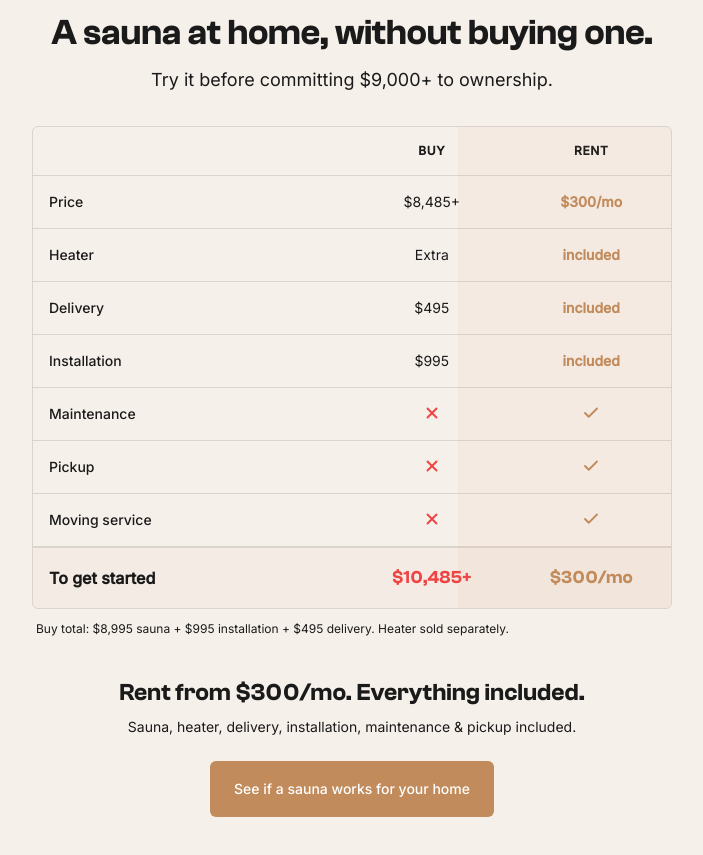
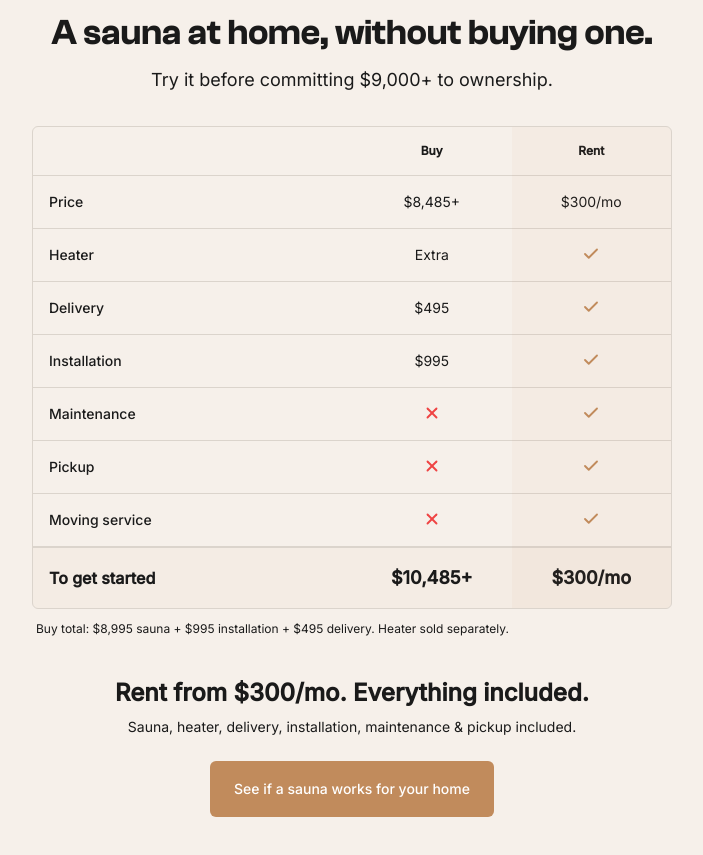
Before and after one commit to aryzach/aryzach.github.io, a React (Vite) app: page /reserve-traditional-landing in a window 1280 px wide. Shown: the part 2820-3675 px from the top of the page, without its empty margins (288-991 px from the left). Built offline with nearby package versions, Linux system fonts and the light colour scheme.

Commit message:
Changes
Co-authored-by: aryzach <30701475+aryzach@users.noreply.github.com>

```diff
--- a/src/pages/ReserveTraditionalLanding.tsx
+++ b/src/pages/ReserveTraditionalLanding.tsx
@@ -152,22 +152,22 @@ const RentVsBuySection = () => {
 
   const rows = [
     { feature: "Price", buy: "$8,485+", rent: "$300/mo" },
-    { feature: "Heater", buy: "Extra", rent: "included", included: true },
-    { feature: "Delivery", buy: "$495", rent: "included", included: true },
-    { feature: "Installation", buy: "$995", rent: "included", included: true },
+    { feature: "Heater", buy: "Extra", rent: true },
+    { feature: "Delivery", buy: "$495", rent: true },
+    { feature: "Installation", buy: "$995", rent: true },
     { feature: "Maintenance", buy: false, rent: true },
     { feature: "Pickup", buy: false, rent: true },
     { feature: "Moving service", buy: false, rent: true },
   ];
 
-  const renderCell = (value: string | boolean, accent = false) => {
+  const renderCell = (value: string | boolean) => {
     if (value === true) {
       return <Check className="mx-auto text-[hsl(var(--color-accent))]" size={18} strokeWidth={2.5} />;
     }
     if (value === false) {
       return <X className="mx-auto text-destructive" size={18} strokeWidth={2.5} />;
     }
-    return <span className={accent ? "text-[hsl(var(--color-accent))] font-semibold" : ""}>{value}</span>;
+    return <span>{value}</span>;
   };
 
   return (
@@ -183,11 +183,11 @@ const RentVsBuySection = () => {
         </div>
 
         <div className="bg-background rounded-lg border border-border overflow-hidden relative">
-          {/* Subtle tint behind the Rent column */}
-          <div className="absolute top-0 right-0 bottom-0 w-1/3 bg-[hsl(var(--color-accent)/0.06)] pointer-events-none" />
+          {/* Subtle tint behind the Rent column (1fr out of 4fr = 25%) */}
+          <div className="absolute top-0 right-0 bottom-0 w-1/4 bg-[hsl(var(--color-accent)/0.05)] pointer-events-none" />
 
           {/* Header */}
-          <div className="grid grid-cols-[2fr_1fr_1fr] border-b border-border text-[11px] md:text-xs font-semibold text-foreground uppercase tracking-wider">
+          <div className="grid grid-cols-[2fr_1fr_1fr] border-b border-border text-xs font-sans font-semibold text-foreground">
             <div className="p-3 md:p-4" />
             <div className="p-3 md:p-4 text-center">Buy</div>
             <div className="p-3 md:p-4 text-center">Rent</div>
@@ -197,37 +197,37 @@ const RentVsBuySection = () => {
           {rows.map((row, index) => (
             <div
               key={row.feature}
-              className={`grid grid-cols-[2fr_1fr_1fr] text-sm ${index !== rows.length - 1 ? "border-b border-border" : ""}`}
+              className={`grid grid-cols-[2fr_1fr_1fr] font-sans text-sm text-foreground ${index !== rows.length - 1 ? "border-b border-border" : ""}`}
             >
-              <div className="p-3 md:p-4 text-foreground font-medium">{row.feature}</div>
-              <div className="p-3 md:p-4 text-center text-muted-foreground">{renderCell(row.buy)}</div>
-              <div className="p-3 md:p-4 text-center text-foreground font-medium">{renderCell(row.rent, true)}</div>
+              <div className="p-3 md:p-4 font-medium">{row.feature}</div>
+              <div className="p-3 md:p-4 text-center">{renderCell(row.buy)}</div>
+              <div className="p-3 md:p-4 text-center">{renderCell(row.rent)}</div>
             </div>
           ))}
 
           {/* To get started — emphasized */}
-          <div className="grid grid-cols-[2fr_1fr_1fr] border-t-2 border-border bg-[hsl(var(--color-accent)/0.04)]">
-            <div className="p-3 md:p-4 text-foreground font-semibold text-sm md:text-base flex items-center">
+          <div className="grid grid-cols-[2fr_1fr_1fr] border-t-2 border-border bg-[hsl(var(--color-accent)/0.04)] font-sans">
+            <div className="p-3 md:p-4 font-semibold text-sm md:text-base flex items-center">
               To get started
             </div>
-            <div className="p-3 md:p-4 text-center text-destructive font-heading text-base md:text-lg font-semibold flex items-center justify-center">
+            <div className="p-3 md:p-4 text-center text-base md:text-lg font-semibold flex items-center justify-center">
               $10,485+
             </div>
-            <div className="p-3 md:p-4 text-center text-[hsl(var(--color-accent))] font-heading text-base md:text-lg font-semibold flex items-center justify-center">
+            <div className="p-3 md:p-4 text-center text-base md:text-lg font-semibold flex items-center justify-center">
               $300/mo
             </div>
           </div>
         </div>
 
-        <p className="text-xs text-muted-foreground mt-3 px-1">
+        <p className="text-xs text-muted-foreground mt-3 px-1 font-sans">
           Buy total: $8,995 sauna + $995 installation + $495 delivery. Heater sold separately.
         </p>
 
         <div className="mt-8 md:mt-10 text-center">
-          <p className="font-heading text-xl md:text-2xl font-semibold text-foreground mb-2">
+          <p className="font-sans text-xl md:text-2xl font-semibold text-foreground mb-2">
             Rent from $300/mo. Everything included.
           </p>
-          <p className="text-sm text-muted-foreground mb-6">
+          <p className="text-sm text-muted-foreground mb-6 font-sans">
             Sauna, heater, delivery, installation, maintenance & pickup included.
           </p>
           <Button
```
